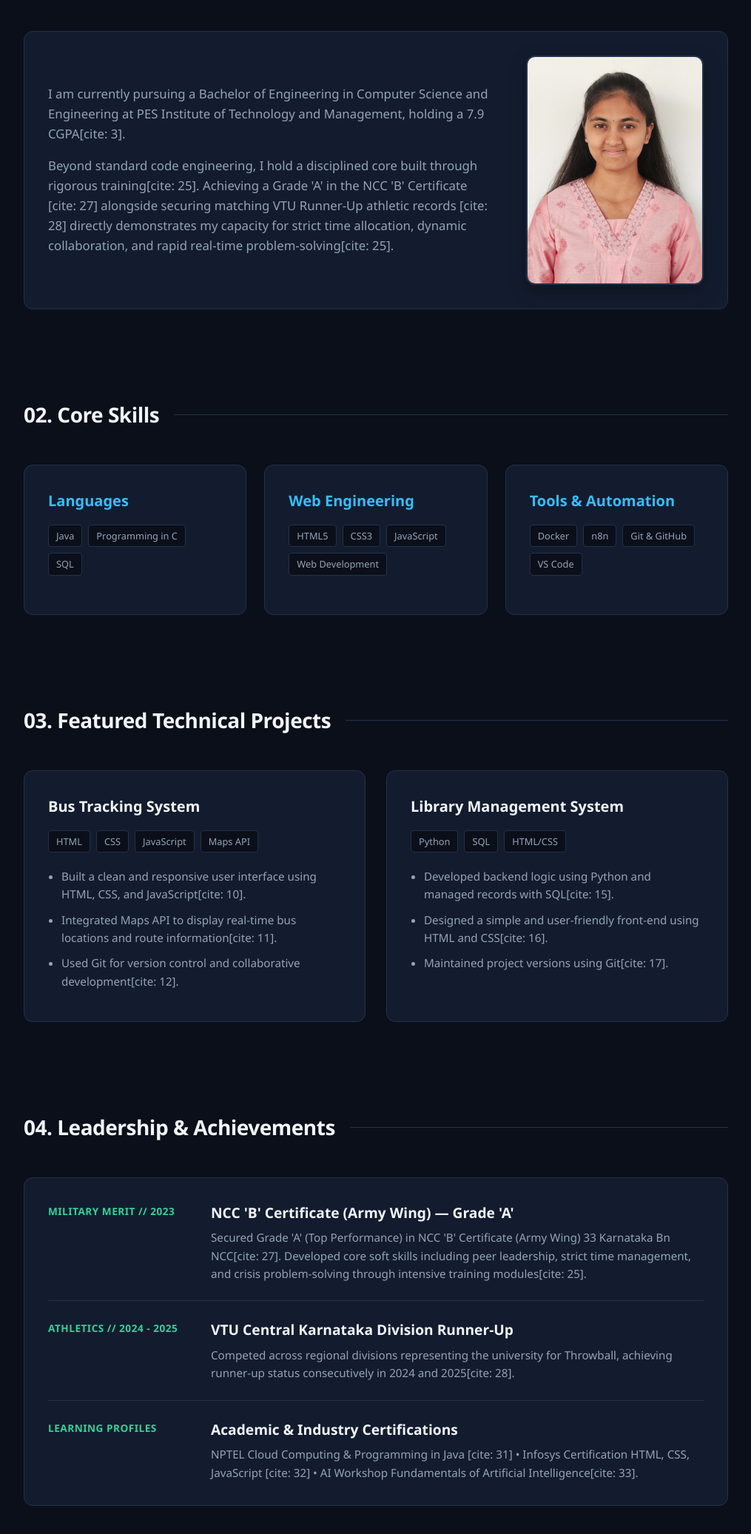
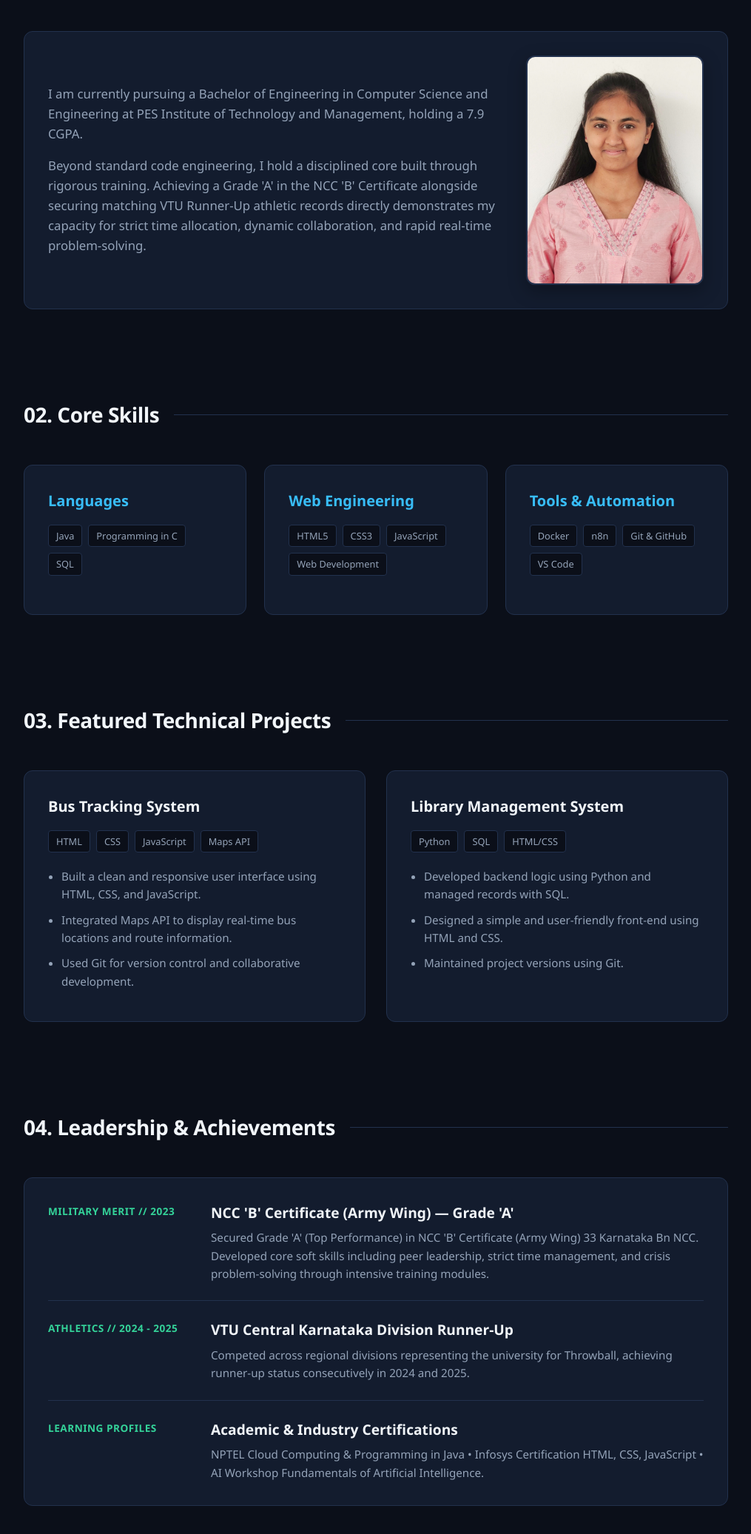
Before and after one commit to sahana-pk/portfolio, a plain HTML site: page index.html in a window 1280 px wide. Shown: the part 703-2776 px from the top of the page at 74% size, without its empty margins (132-1147 px from the left). Drawn offline with Linux system fonts and the light colour scheme.

Commit message:
Update index.html

```diff
--- a/index.html
+++ b/index.html
@@ -331,7 +331,7 @@
 
         .contact-info {
             font-size: 1.1rem;
-            color: var(--accent-blue);
+            color: var(--text-main);
             font-weight: 600;
         }
 
@@ -388,10 +388,10 @@
             <div class="card about-grid">
                 <div class="about-text">
                     <p style="color: var(--text-muted); font-size: 1.05rem; margin-bottom: 16px;">
-                        I am currently pursuing a Bachelor of Engineering in Computer Science and Engineering at PES Institute of Technology and Management, holding a 7.9 CGPA[cite: 3].
+                        I am currently pursuing a Bachelor of Engineering in Computer Science and Engineering at PES Institute of Technology and Management, holding a 7.9 CGPA.
                     </p>
                     <p style="color: var(--text-muted); font-size: 1.05rem;">
-                        Beyond standard code engineering, I hold a disciplined core built through rigorous training[cite: 25]. Achieving a Grade 'A' in the NCC 'B' Certificate [cite: 27] alongside securing matching VTU Runner-Up athletic records [cite: 28] directly demonstrates my capacity for strict time allocation, dynamic collaboration, and rapid real-time problem-solving[cite: 25].
+                        Beyond standard code engineering, I hold a disciplined core built through rigorous training. Achieving a Grade 'A' in the NCC 'B' Certificate alongside securing matching VTU Runner-Up athletic records directly demonstrates my capacity for strict time allocation, dynamic collaboration, and rapid real-time problem-solving.
                     </p>
                 </div>
 
@@ -449,9 +449,9 @@
                         <li class="tag">HTML</li><li class="tag">CSS</li><li class="tag">JavaScript</li><li class="tag">Maps API</li>
                     </ul>
                     <ul class="card-bullets">
-                        <li>Built a clean and responsive user interface using HTML, CSS, and JavaScript[cite: 10].</li>
-                        <li>Integrated Maps API to display real-time bus locations and route information[cite: 11].</li>
-                        <li>Used Git for version control and collaborative development[cite: 12].</li>
+                        <li>Built a clean and responsive user interface using HTML, CSS, and JavaScript.</li>
+                        <li>Integrated Maps API to display real-time bus locations and route information.</li>
+                        <li>Used Git for version control and collaborative development.</li>
                     </ul>
                 </div>
 
@@ -461,9 +461,9 @@
                         <li class="tag">Python</li><li class="tag">SQL</li><li class="tag">HTML/CSS</li>
                     </ul>
                     <ul class="card-bullets">
-                        <li>Developed backend logic using Python and managed records with SQL[cite: 15].</li>
-                        <li>Designed a simple and user-friendly front-end using HTML and CSS[cite: 16].</li>
-                        <li>Maintained project versions using Git[cite: 17].</li>
+                        <li>Developed backend logic using Python and managed records with SQL.</li>
+                        <li>Designed a simple and user-friendly front-end using HTML and CSS.</li>
+                        <li>Maintained project versions using Git.</li>
                     </ul>
                 </div>
 
@@ -481,7 +481,7 @@
                     <div class="timeline-left">Military Merit // 2023</div>
                     <div class="timeline-right">
                         <h3>NCC 'B' Certificate (Army Wing) — Grade 'A'</h3>
-                        <p class="timeline-desc">Secured Grade 'A' (Top Performance) in NCC 'B' Certificate (Army Wing) 33 Karnataka Bn NCC[cite: 27]. Developed core soft skills including peer leadership, strict time management, and crisis problem-solving through intensive training modules[cite: 25].</p>
+                        <p class="timeline-desc">Secured Grade 'A' (Top Performance) in NCC 'B' Certificate (Army Wing) 33 Karnataka Bn NCC. Developed core soft skills including peer leadership, strict time management, and crisis problem-solving through intensive training modules.</p>
                     </div>
                 </div>
 
@@ -489,7 +489,7 @@
                     <div class="timeline-left">Athletics // 2024 - 2025</div>
                     <div class="timeline-right">
                         <h3>VTU Central Karnataka Division Runner-Up</h3>
-                        <p class="timeline-desc">Competed across regional divisions representing the university for Throwball, achieving runner-up status consecutively in 2024 and 2025[cite: 28].</p>
+                        <p class="timeline-desc">Competed across regional divisions representing the university for Throwball, achieving runner-up status consecutively in 2024 and 2025.</p>
                     </div>
                 </div>
 
@@ -497,7 +497,7 @@
                     <div class="timeline-left">Learning Profiles</div>
                     <div class="timeline-right">
                         <h3>Academic & Industry Certifications</h3>
-                        <p class="timeline-desc">NPTEL Cloud Computing & Programming in Java [cite: 31] • Infosys Certification HTML, CSS, JavaScript [cite: 32] • AI Workshop Fundamentals of Artificial Intelligence[cite: 33].</p>
+                        <p class="timeline-desc">NPTEL Cloud Computing & Programming in Java • Infosys Certification HTML, CSS, JavaScript • AI Workshop Fundamentals of Artificial Intelligence.</p>
                     </div>
                 </div>
 
@@ -507,11 +507,15 @@
         <section id="contact">
             <div class="contact-box">
                 <h3>Let's Collaborate</h3>
-                <p>I am actively exploring software engineering internship opportunities, code collaborations, and technical developer fields.</p>
+                <p style="margin-bottom: 24px;">I am actively exploring software engineering internship opportunities, code collaborations, and technical developer fields.</p>
                 <div class="contact-info">
-                    <p style="margin-bottom: 8px;">sahanapk67@gmail.com [cite: 2]</p>
-                    <p style="margin-bottom: 8px;">+91 91130 82774 [cite: 2]</p>
-                    <p style="font-size: 0.9rem; color: var(--text-muted);">LinkedIn: sahana-pk-610545325 [cite: 2]</p>
+                    <p style="margin-bottom: 8px;">sahanapk67@gmail.com</p>
+                    <p style="margin-bottom: 24px;">+91 91130 82774</p>
+                    <p>
+                        <a href="https://www.linkedin.com/in/sahana-pk-610545325" target="_blank" style="color: var(--accent-blue); text-decoration: none; font-weight: 600; border: 1px solid var(--border-color); padding: 10px 20px; border-radius: 6px; display: inline-block; background-color: var(--bg-main); transition: all 0.2s ease;">
+                            <span style="margin-right: 8px;">🔗</span> Connect on LinkedIn
+                        </a>
+                    </p>
                 </div>
             </div>
 
```
